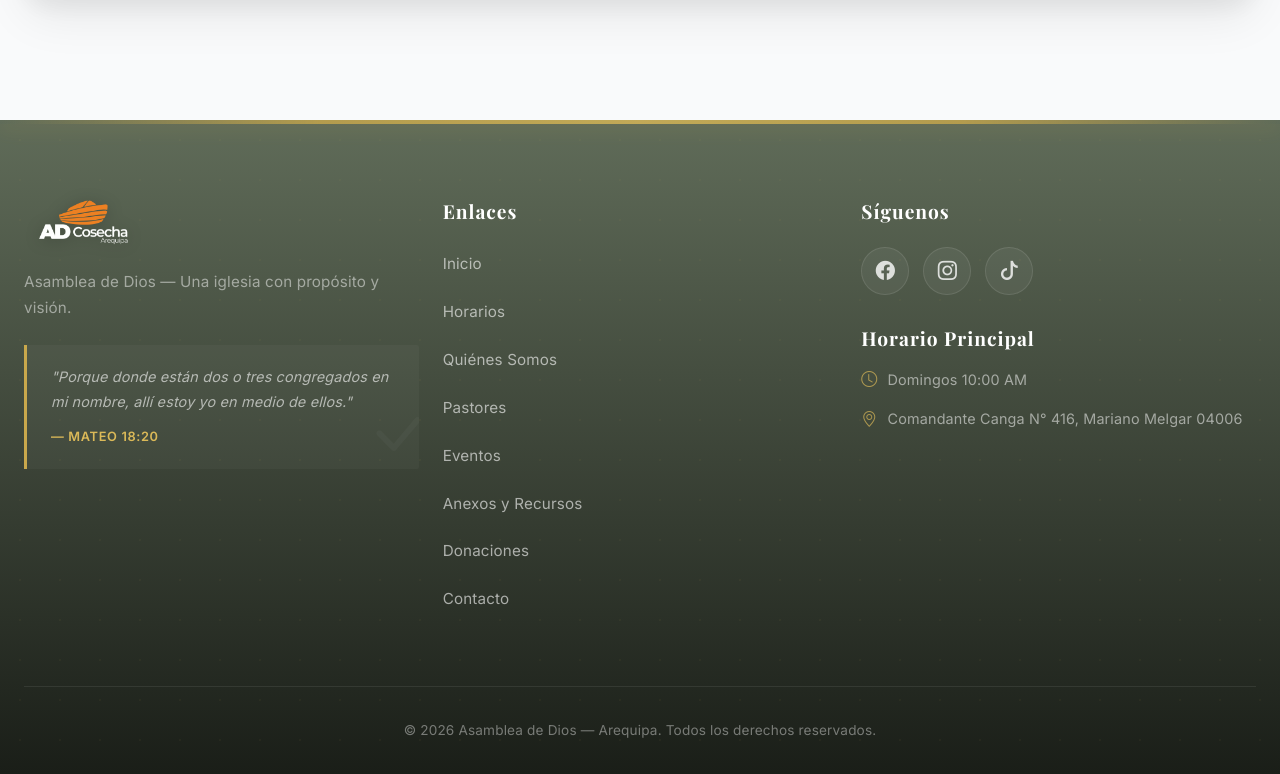
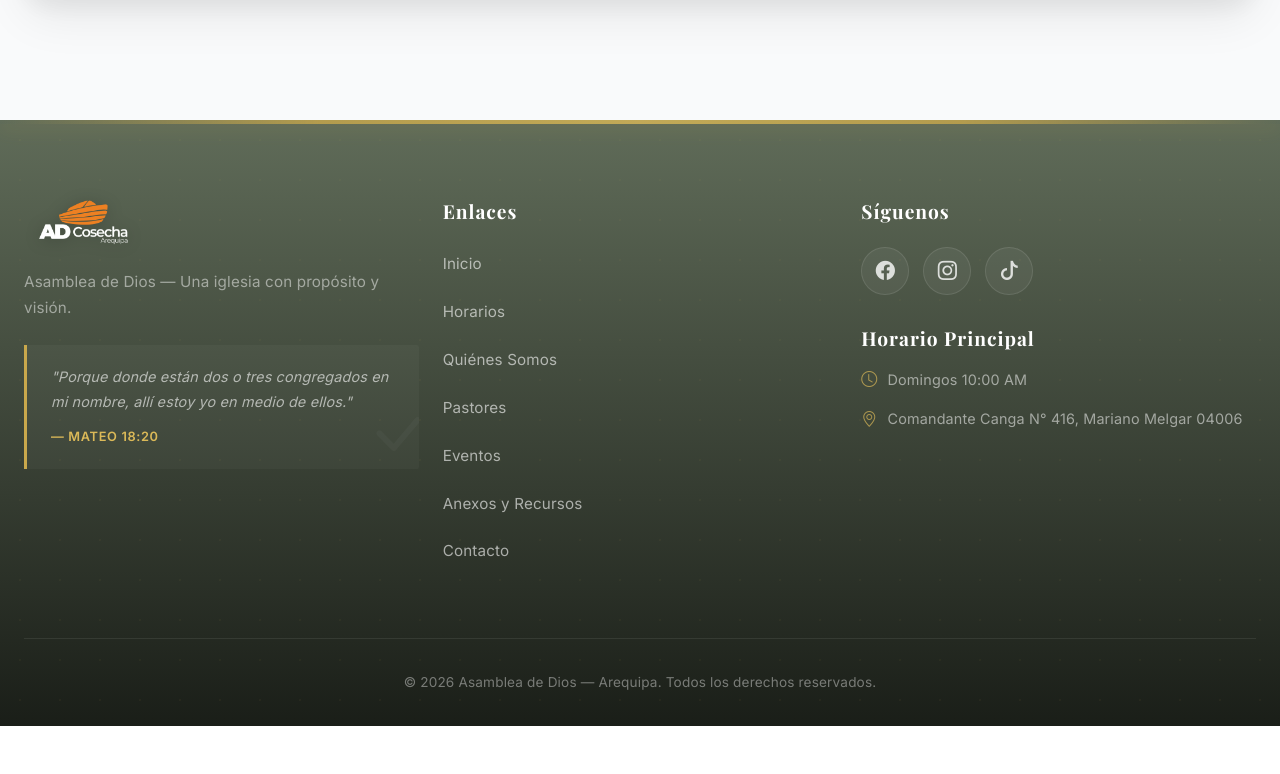
Before and after one commit to gerargram2006/Pagina-Iglesia, a React (Vite) app: page / in a window 1280 px wide. Shown: the part 7268-8042 px from the top of the page. After the commit the page ends 7994 px from the top, so only its background shows below. Built offline with nearby package versions, Linux system fonts and the light colour scheme; no server answers.

Commit message:
refactor(footer): Eliminar enlace de Donaciones
Remover el enlace a Donaciones del pie de página.

```diff
--- a/src/components/Footer.tsx
+++ b/src/components/Footer.tsx
@@ -46,8 +46,6 @@ export default function Footer() {
                                 <li><Link to="/eventos">Eventos</Link></li>
                                 {/* Enlace a la página de anexos y recursos */}
                                 <li><Link to="/anexos">Anexos y Recursos</Link></li>
-                                {/* Enlace a la página de donaciones */}
-                                <li><Link to="/donaciones">Donaciones</Link></li>
                                 {/* Enlace a la página de contacto */}
                                 <li><Link to="/contacto">Contacto</Link></li>
                             </ul>
```
